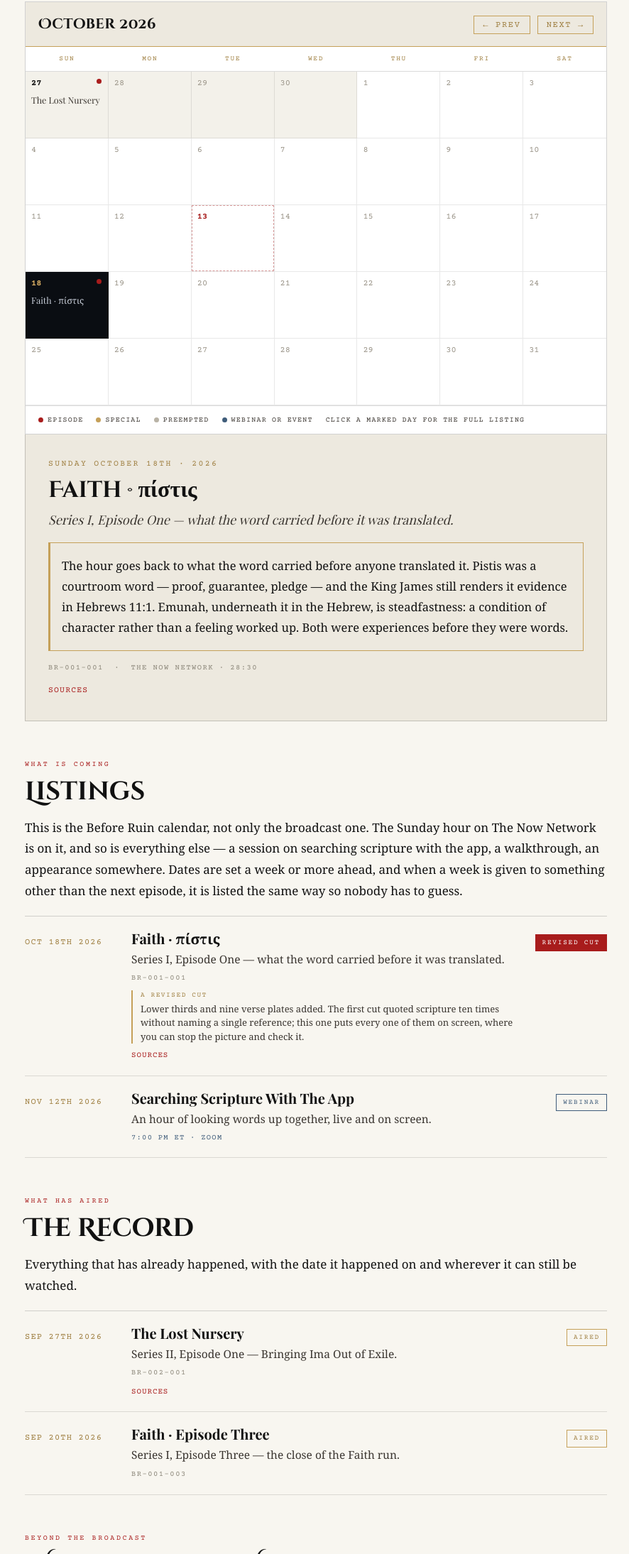
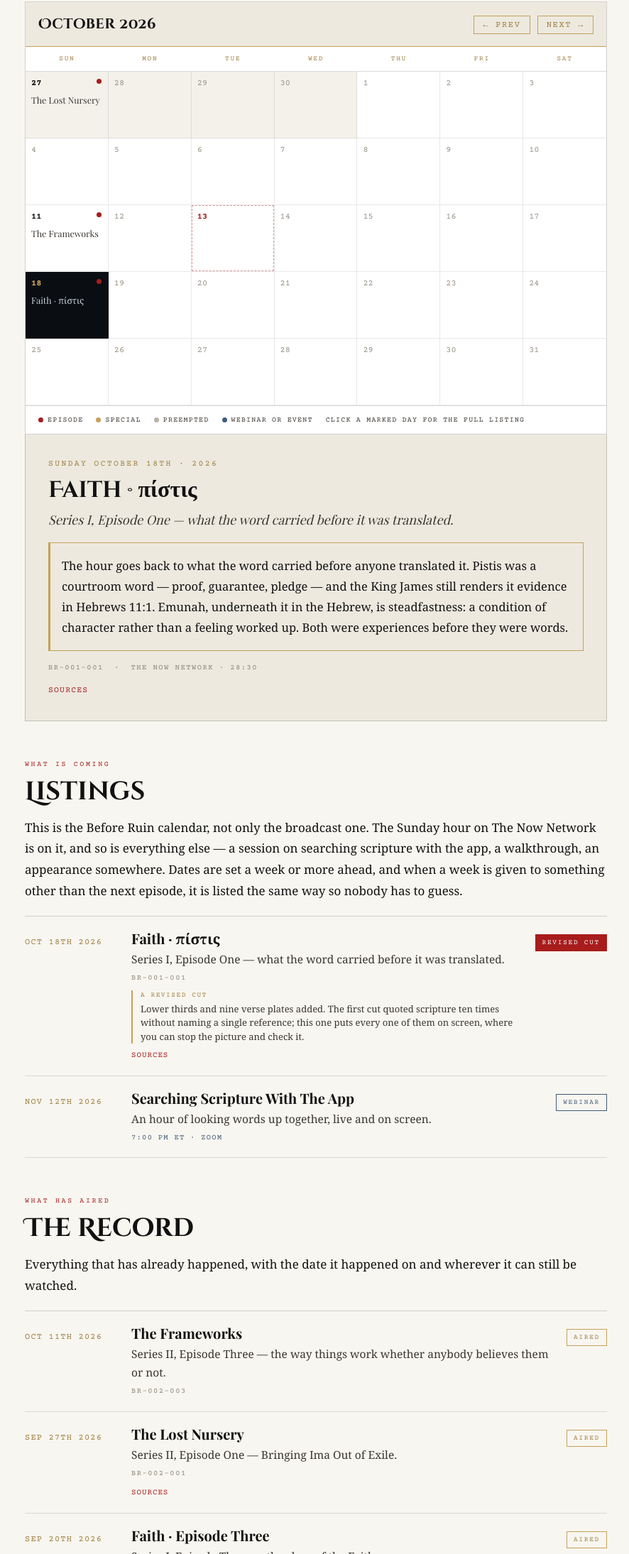
Before and after one commit to iquestionit-lab/beforeruin, a plain HTML site: page public/schedule.html in a window 1280 px wide. Shown: the part 689-2878 px from the top of the page at 71% size, without its empty margins (195-1081 px from the left). Drawn offline with nearby package versions, Linux system fonts and the light colour scheme; a web font is replaced by a local one.

Commit message:
Add The Frameworks to the record — 11 October confirmed
Bobby identified the 11 October airing by its picture rather than its
code: the boy's room full of dismantled appliances. That image is
picture cue 1 on the Episode Three sheet, landing at 14:16 on "I was a
boy sitting in a room full of weight," and it appears in no other
episode. Clean identification, so BR-002-003 goes up as aired.

Episode Two, She Never Left, moves from a guess to a near-certainty in
the owed block — the run sheet put it on 4 October and Episode Three
held its own date, which makes the week before very likely. Still not
confirmed, so still not on the page. Likely is not a record.

Co-Authored-By: Claude Opus 5 <noreply@anthropic.com>
Claude-Session: https://claude.ai/code/session_01DwshFZ6FchM1dGxY7TeELn

```diff
--- a/public/schedule.html
+++ b/public/schedule.html
@@ -335,6 +335,14 @@ var LISTINGS = [
      Only confirmed airings are live. See the block at the bottom for
      the ones still waiting on a date. ── */
 
+  { date:"2026-10-11", code:"BR-002-003",
+    title:"The Frameworks",
+    sub:"Series II, Episode Three — the way things work whether anybody believes them or not.",
+    page:"",
+    watch:[],
+    kind:"episode",
+    note:"A framework holds whether or not you know it is there. A house has one, a seed has one, and so does the way instruction actually reaches a person — not in a thunderclap, but here a little and there a little, until a verse read a hundred times goes through you as though it had been written that morning. Nothing changed about the sentence. What changed was whether there was anywhere in you for it to land. The hour turns on a boy in a room full of other people's broken appliances, who had every tool and nobody to teach him." },
+
   { date:"2026-09-27", code:"BR-002-001",
     title:"The Lost Nursery",
     sub:"Series II, Episode One — Bringing Ima Out of Exile.",
@@ -372,9 +380,15 @@ var LISTINGS = [
      sub:"Series I, Episode One — first airing.",
      page:"/BR-001-001.html", watch:[], kind:"episode", note:"" },
 
-   And Series II, episodes two and three — She Never Left, and The
-   Frameworks — if they aired on 4 and 11 October as the run sheet
-   planned. Confirm before adding.
+   And Series II, Episode Two — She Never Left. The run sheet put it
+   on 4 October, and Episode Three held its 11 October date, so 4 Oct
+   is very likely right — but likely is not confirmed, and this page
+   is the one a reader checks us against.
+
+   { date:"2026-10-04", code:"BR-002-002",
+     title:"She Never Left",
+     sub:"Series II, Episode Two.",
+     page:"", watch:[], kind:"episode", note:"" },
    ───────────────────────────────────────────────────────────────── */
 
 /* ── nothing below here needs editing ───────────────────────────── */
```
